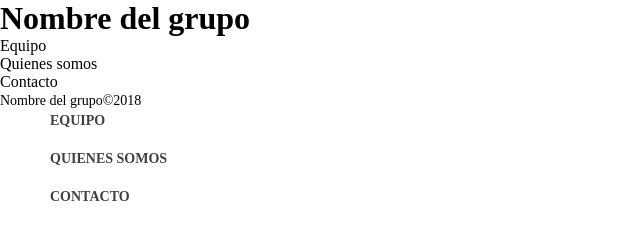
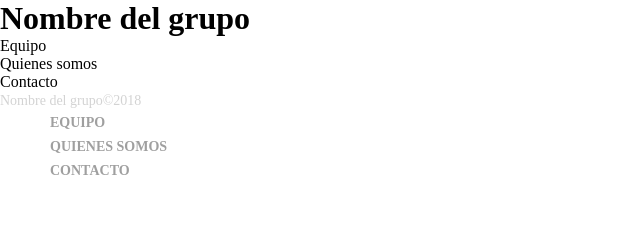
Before and after one commit to Adalab/project-promo-u-module-1-team-6, a plain HTML site: page index.html in a window 1280 px wide. Shown: the whole page, without its empty margins (0-640 px from the left). Drawn offline with Linux system fonts and the light colour scheme.

Commit message:
segundo avance

```diff
--- a/index.html
+++ b/index.html
@@ -33,9 +33,9 @@
     <footer>
         <span class="nombreGrupo">Nombre del grupo&copy;2018</span>
         <ul class="menu">
-            <li><a href="#"class="link">equipo</a></li><br>
-            <li><a href="#"class="link">quienes somos</a></li><br>
-            <li><a href="#"class="link">contacto</a></li><br>
+            <li><a href="#"class="link">equipo</a></li>
+            <li><a href="#"class="link">quienes somos</a></li>
+            <li><a href="#"class="link">contacto</a></li>
         </ul>
         <img src="" alt="">
 
--- a/style/main.css
+++ b/style/main.css
@@ -18,7 +18,7 @@
     line-height: 1.43;
     letter-spacing: normal;
     text-align: center;
-    color: var(--cool-grey);
+    color: lightgrey;
 }
 .link{
   width: 114px;
@@ -33,11 +33,12 @@
   line-height: 1.43;
   letter-spacing:normal;
   text-align: center;
-  color: var(--gunmetal);
+  color: grey;
    background-color: white;
    text-transform: uppercase;
    text-decoration: none;
    --spacing-xxs: 4px;
+   line-height: 24px;
 
  }
  menu{
```
